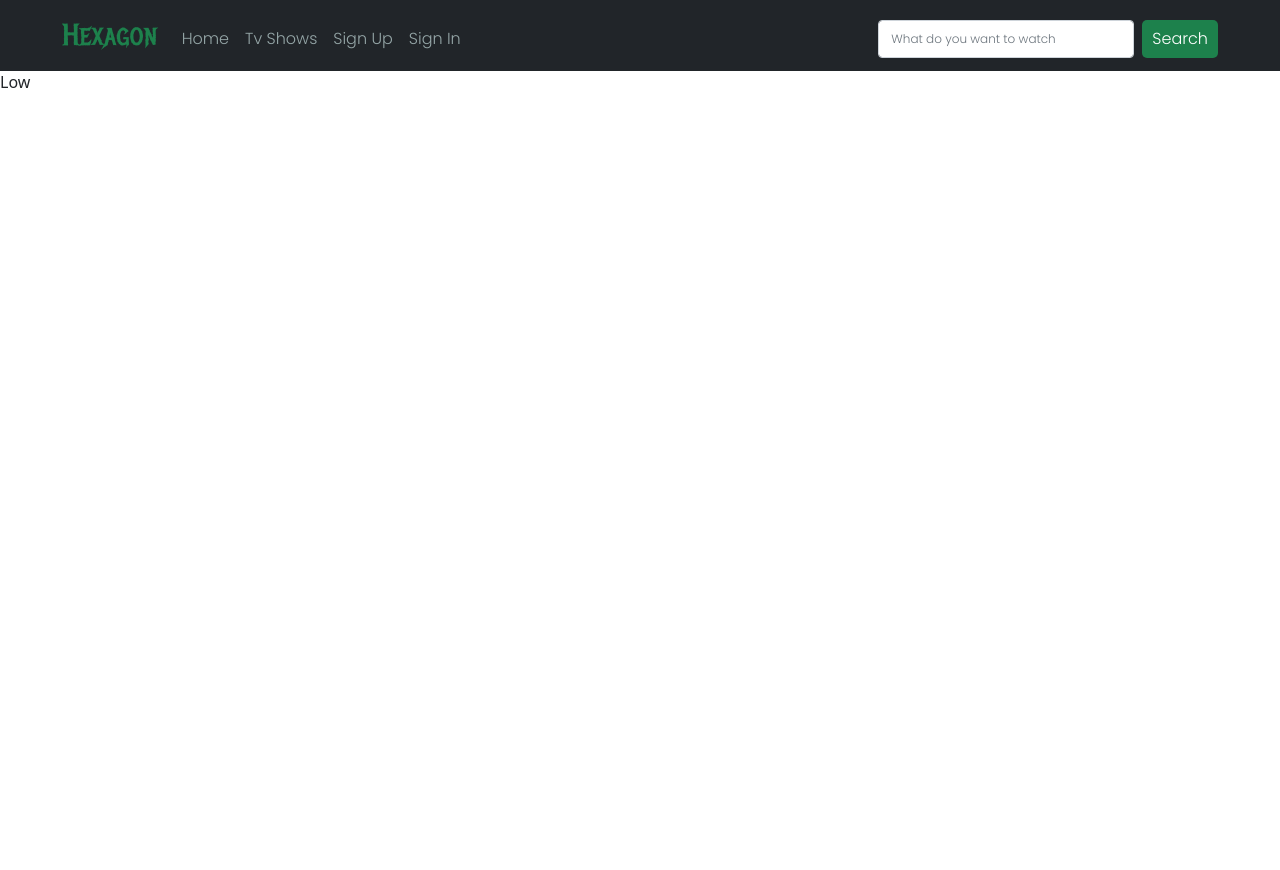
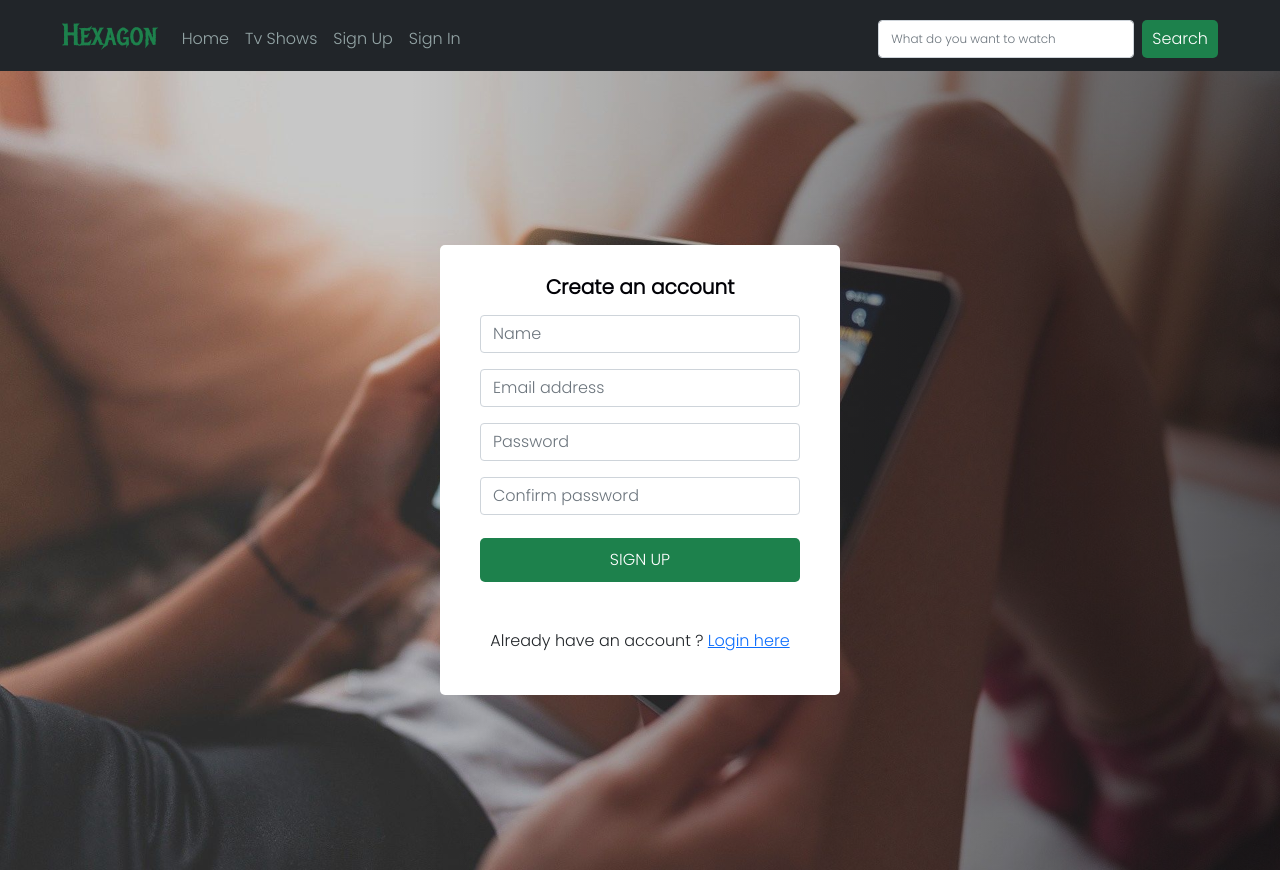
Before and after one commit to iceddrop/Hexagon, a React (Vite) app: page /signup in a window 1280 px wide. Before the commit the page ends 800 px from the top, so only its background shows below. Built offline with nearby package versions, Linux system fonts and the light colour scheme; a web font is replaced by a local one.

Commit message:
added a signup page

```diff
--- a/src/App.css
+++ b/src/App.css
@@ -244,6 +244,58 @@ color:hsl(148, 63%, 31%);
   font-size:17px;
   font-weight:bold;
 }
+.signup-form{
+  display:flex;
+  flex-direction:column;
+  align-self:space-around;
+}
+.signup{
+  position:relative;
+  object-fit:contain;
+  height:100vh;
+  background-repeat: none;
+  background-size: cover;
+  background-blend-mode: luminosity;
+
+}
+.signup-body{
+  width:400px;
+  height:450px;
+  background:white;
+  padding: 30px 40px 30px 40px;
+  font-family:poppins;
+  border-radius:5px;
+}
+.overlay-2{
+  width: 100%;
+  height:100%;
+  background: linear-gradient(90deg, transparent 32%, rgba(1,1,6,1) 150%);
+  display:flex;
+  justify-content:center;
+  align-items:center;
+}
+.signup-btn-div{
+  display:flex;
+  flex-direction:column;
+  justify-content:center;
+
+  max-height:90px;
+}
+.signup-btn{
+  background:hsl(148, 63%, 31%);
+  color:white;
+  border:none;
+  padding-top :10px;
+  padding-bottom:10px;
+  border-radius:5px;
+}
+.signup-title{
+  color:rgba(1,1,6,1);
+  font-weight:bold;
+}
+.form-control:focus{
+  border:1px solid hsl(148, 63%, 31%)!important;
+}
 @media only screen and (min-width:320px) and (max-width:430px){
   .navbar{
     background:rgba(1, 0, 41, 1);
@@ -302,6 +354,9 @@ color:hsl(148, 63%, 31%);
   }
   .overlay{
     background: linear-gradient(transparent 0%, rgb(19, 18, 18) 100%)!important;
+  }
+  .signup-body{
+    width:320px!important;
   }
 }
 @media only screen and (min-width:468px) and (max-width:768px){
--- a/src/App.jsx
+++ b/src/App.jsx
@@ -2,11 +2,11 @@
 import './App.css'
 import React from 'react'
 import Navbar from './components/navbar'
-import {BrowserRouter as Router,Routes, Route,Navigate} from 'react-router-dom'
+import {BrowserRouter as Router,Routes, Route} from 'react-router-dom'
 import Home from './components/home'
 import Signup from './components/signup'
 import MovieOverview from './components/movieOverview'
-
+import Signin from './components/signin'
 import Error from './components/errorpage'
 
 function App() {
@@ -19,6 +19,7 @@ function App() {
      <Route path='/' element={<Home/>}/>
      <Route path='/signup' element={<Signup/>}/>
      <Route path='movieOverview/:id' element={<MovieOverview/>}/>
+     <Route path='./signin' element={<Signin/>}/>
      <Route path='*' element={<Error/>}/>
   </Routes>
 </Router>
--- a/src/components/navbar.jsx
+++ b/src/components/navbar.jsx
@@ -75,7 +75,7 @@ console.log(searchData)
                 <Link to='./signup' className="nav-link " href="#">Sign Up</Link>
               </li>
               <li class="nav-item">
-                <Link to='./error' className="nav-link " >Sign In</Link>
+                <Link to='./signin' className="nav-link " >Sign In</Link>
               </li>
             </ul>
             <form class="d-flex">
--- /dev/null
+++ b/src/components/signin.jsx
@@ -0,0 +1,9 @@
+import React from 'react'
+
+export default function Signin(){
+    return(
+        <>
+low
+        </>
+    )
+}
--- a/src/components/signup.jsx
+++ b/src/components/signup.jsx
@@ -1,7 +1,91 @@
 import React from 'react'
+import {Link} from 'react-router-dom'
+import background from '../assets/Untitled.jpeg'
 
 export default function Signup(){
+    const [formData, setFormData] = React.useState({
+        name: '',
+        email: "",
+        password: "",
+        confirmPassword: "",
+        subscribe: false
+      }
+    )
+
+    const [success,setSuccess] = React.useState('')
+    const [passwordMatch,setPasswordMatch] = React.useState('')
+    const [submitMessage,setSubmitMessage] = React.useState('')
+    function handleChange(event){
+        const{name, value, type, checked} = event.target
+        setFormData(prevFormData =>{
+          return{
+            ...prevFormData,
+            [name] : value
+          }
+        })
+    }
+
+    function handleSubmit(event){
+        event.preventDefault()
+        const {password, confirmPassword, subscribe} = formData
+        if(password === confirmPassword){
+        return   setSuccess('Done! Proceed to log in') & setPasswordMatch('')
+        }else{
+          return setPasswordMatch("passwords do not match") & setSuccess('')
+        }
+    }
+
     return(
-        <p>Low</p>
+        <div className='signup' style={{ backgroundImage: `url(${background})`}}>
+            <div className='overlay-2'>
+
+                <div class='signup-body'>
+
+
+                    <h5 className='signup-title text-center'>Create an account</h5>
+                    <form className='signup-form' onSubmit={handleSubmit}>
+                    <input
+                    type="text"
+                    placeholder='Name'
+                    onChange={handleChange}
+                    name="name"
+                    value={formData.name}
+                    className='form-control mt-2'
+                    />
+                    <input
+                    type="email"
+                    placeholder='Email address'
+                    onChange={handleChange}
+                    name="email"
+                    value={formData.email}
+                    className='form-control mt-3'
+                    />
+                    <input
+                    type="password"
+                    placeholder='Password'
+                    onChange={handleChange}
+                    name="password"
+                    value={formData.password}
+                    className='form-control mt-3'
+                    />
+                    <input
+                    type="password"
+                    placeholder='Confirm password'
+                    onChange={handleChange}
+                    name="confirmPassword"
+                    value={formData.confirmPassword}
+                    className='form-control mt-3'
+                    />
+                    <div className='signup-btn-div mt-4'>
+                    <button className='signup-btn'>SIGN UP</button>
+                    <p className='text-center mt-3'>{success}</p>
+                    <p className='text-center text-danger'>{passwordMatch}</p>
+
+                    </div>
+                    <p className='text-center'>Already have an account ? <Link to='/signin'>Login here</Link></p>
+                     </form>
+                 </div>
+             </div>
+         </div>
     )
 }
```
